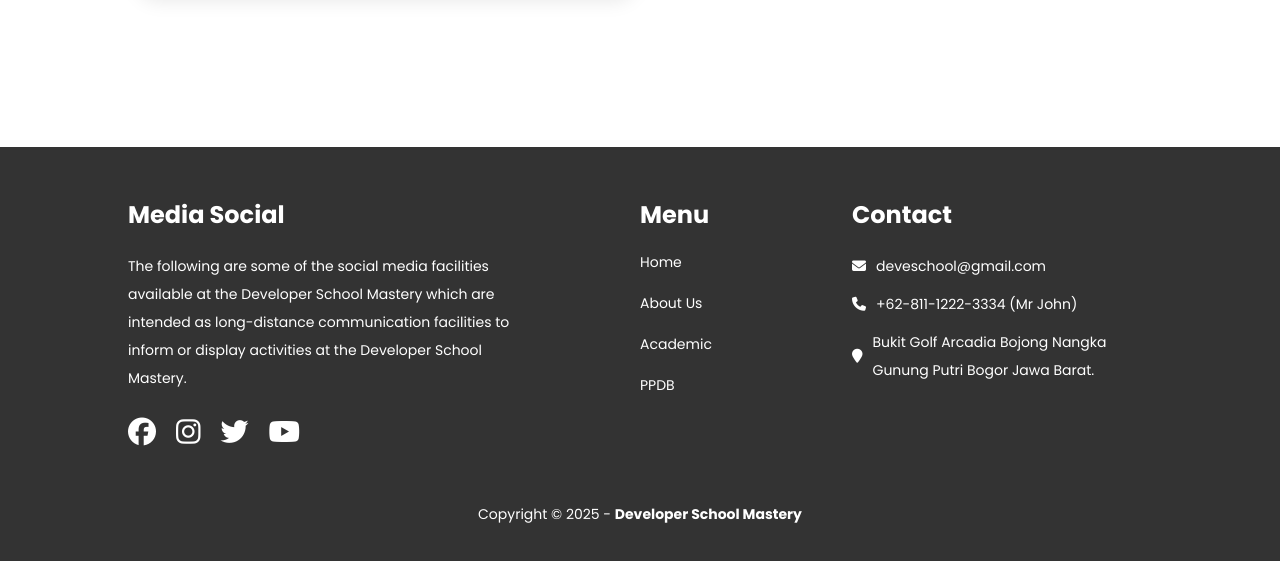
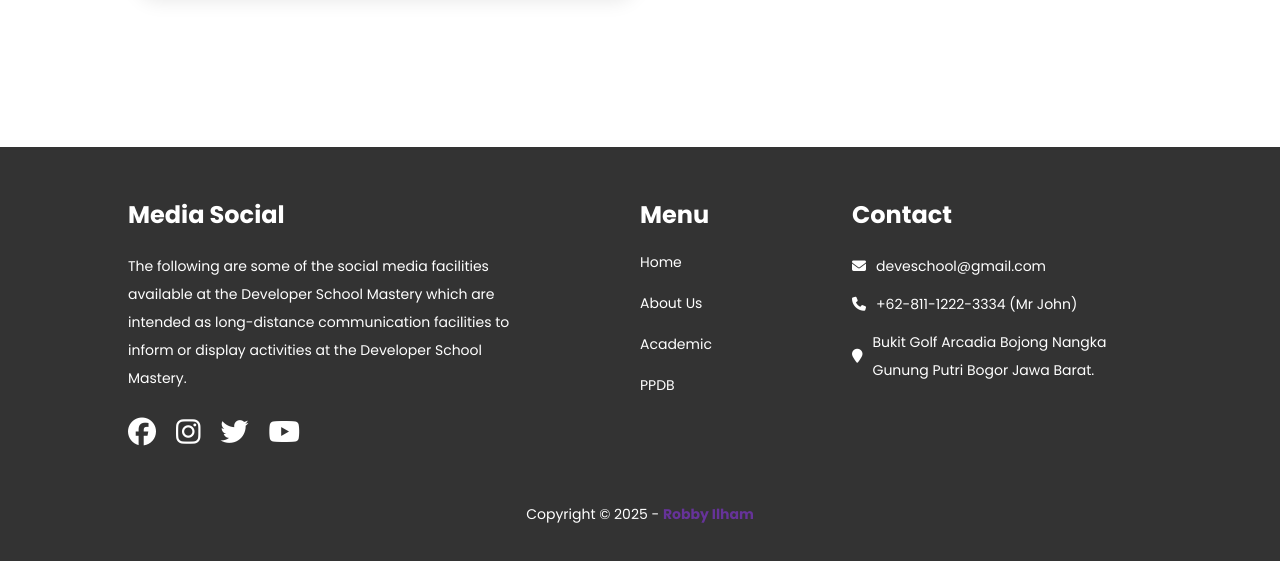
Before and after one commit to robbytrujillo/deveschool., a plain HTML site: page index.html in a window 1280 px wide. Shown: the part 2259-2820 px from the top of the page. Drawn offline with nearby package versions, Linux system fonts and the light colour scheme.

Commit message:
Introduction Developer School Mastery

```diff
--- a/dist/css/style.css
+++ b/dist/css/style.css
@@ -359,6 +359,16 @@ footer {
 .copyright p span {
   font-weight: bold;
 }
+
+.copyright p span a {
+    color: rebeccapurple;
+    text-decoration: none;
+    font-size: 14px;
+}
+
+.copyright p span a:hover {
+    color: white;
+}
 /* Footer End */
 
 /* Scroll Up Start */
--- a/index.html
+++ b/index.html
@@ -195,7 +195,7 @@
 
         <!-- copyright -->
         <div class="copyright">
-          <p>Copyright &copy; 2025 - <span>Developer School Mastery</span></p>
+          <p>Copyright &copy; 2025 - <span><a href="https://robbyilham.com/" target="_blank">Robby Ilham</a></span></p>
         </div>
         <!-- copyright -->
 
```
